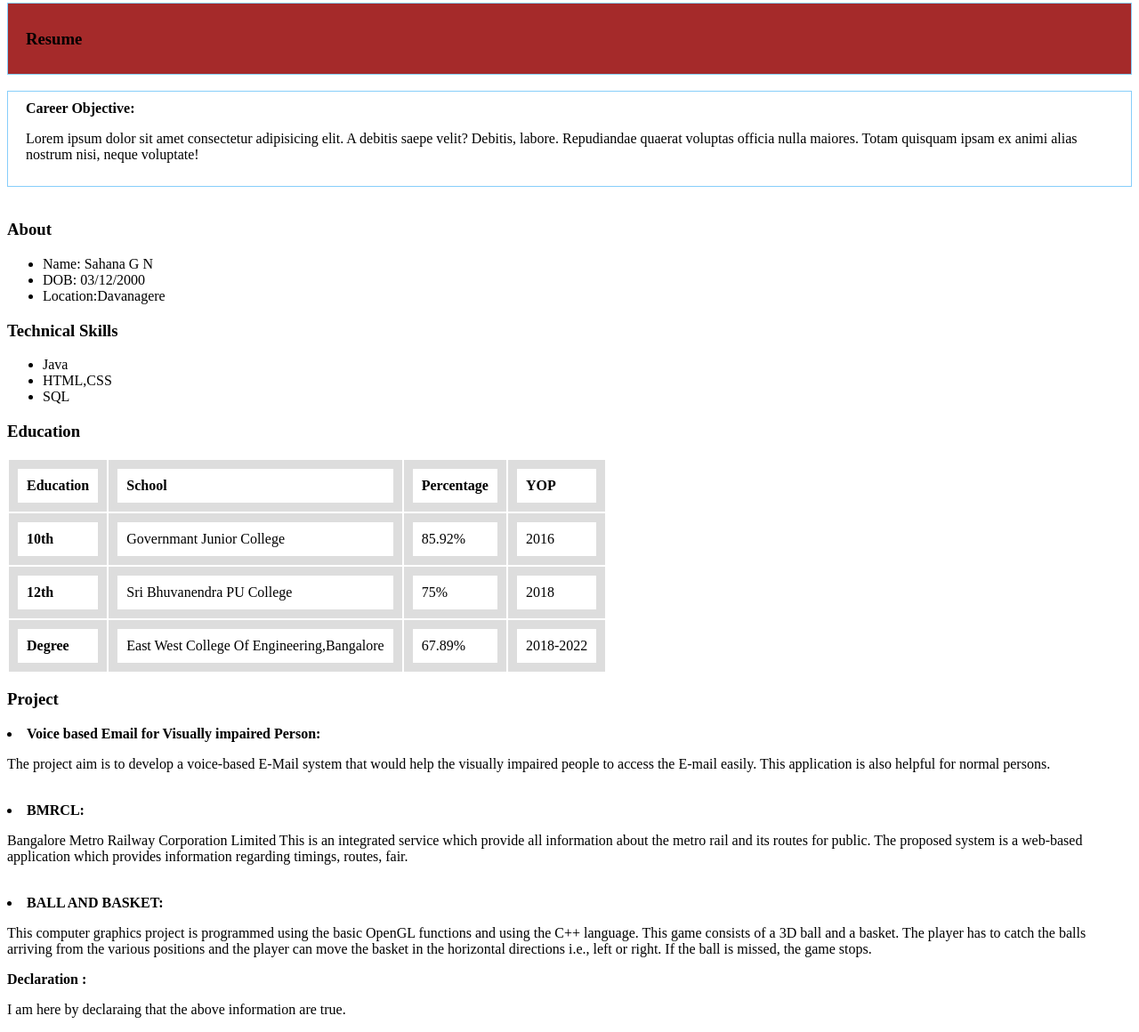
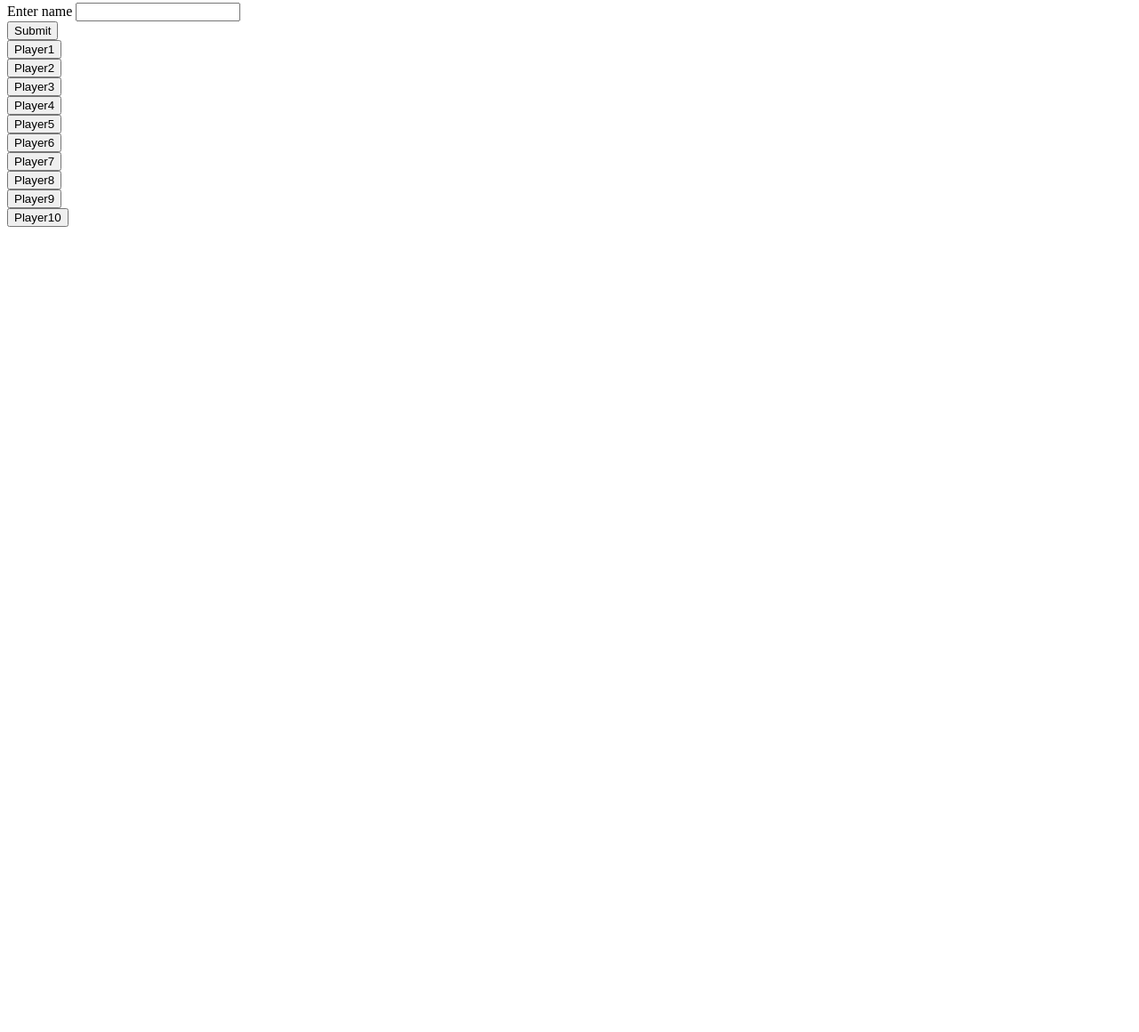
Before and after one commit to giberusahanagn/HTML, a plain HTML site: page files/sahana.html in a window 1280 px wide. Shown: the part 5-1165 px from the top of the page at 89% size. After the commit the page ends 800 px from the top, so only its background shows below. Drawn offline with Linux system fonts and the light colour scheme.

Commit message:
Add files via upload

```diff
--- a/files/sahana.html
+++ b/files/sahana.html
@@ -1,93 +1,133 @@
 <!DOCTYPE html>
-<html lang="en">
+<html>
 <head>
 
-    <title>Document</title>
-    <link rel="stylesheet" href="sahana.css">
+    <title>Page Title</title>
+  <script>
+    function display(){
+      console.log("calling details........");
+      let name=document.getElementById("name")
+       console.log(name)
+       console.log(name.value)
+     let details=document.getElementById("details")
+       details.innerHTML=name.value
+    }
+    function player1(){
+    //  console.log("calling details........");
+     let name1=document.getElementById("name1")
+    //    console.log(name1)
+    //   console.log(name1.value)
+       let details1=document.getElementById("details1")
+     details1.innerHTML="Virat Kohli"
+    }
+    function player2(){
+        let name2=document.getElementById("name2")
+        let details2=document.getElementById("details2")
+     details2.innerHTML="MS dhoni"
+    }
+    function player3(){
+        let name3=document.getElementById("name3")
+        let details3=document.getElementById("details3")
+     details3.innerHTML="Siraj"
+    }
+    function player4(){
+        let name4=document.getElementById("name4")
+        let details4=document.getElementById("details4")
+     details4.innerHTML="Devdath"
+    }
+    function player5(){
+        let name5=document.getElementById("name5")
+        let details5=document.getElementById("details5")
+     details5.innerHTML="Rishab"
+    }
+    function player6(){
+        let name6=document.getElementById("name6")
+        let details6=document.getElementById("details6")
+     details6.innerHTML="KL Rahul"
+    }
+    function player7(){
+        let name7=document.getElementById("name7")
+        let details7=document.getElementById("details7")
+     details7.innerHTML="Ravindra Jadeja"
+    }
+    function player8(){
+        let name8=document.getElementById("name8")
+        let details8=document.getElementById("details8")
+     details8.innerHTML="chahal"
+    }
+    function player9(){
+        let name9=document.getElementById("name9")
+        let details9=document.getElementById("details9")
+     details9.innerHTML="Rahul dravid"
+    }
+    function player10(){
+        let name10=document.getElementById("name10")
+        let details10=document.getElementById("details10")
+     details10.innerHTML="Anil"
+    }
+      </script>
 </head>
+
+
 <body>
-    <div class="box1">
-<h3>Resume</h3>
+  <form>
+      <div>
+    <div>
+      <label>Enter name</label>
+      <input type="text" id="name">
     </div>
-    <br>
-    <div class="box2">
-     <strong>   Career Objective:</strong>
-        <p>Lorem ipsum dolor sit amet consectetur adipisicing elit. A debitis saepe velit? Debitis, labore. Repudiandae quaerat voluptas officia nulla maiores. Totam quisquam
-            ipsam ex animi alias nostrum nisi, neque voluptate!</p>
+    <button onmouseover="display()">Submit</button>
+    <div id="details">
     </div>
-    <br>
-    <div class="box3">
-        <h3>About</h3>
-        <ul> <li>Name: Sahana G N</li>
-            <li>DOB: 03/12/2000</li>
-            <li>Location:Davanagere</li></ul>
+   </div>
+
+    <div>
+      <button onmouseover="player1()">Player1</button>
+      <span id="details1"> </span>
     </div>
-    <div class="TechnicalSkills">
-        <h3>Technical Skills</h3>
-        <ul>
-            <li>Java</li>
-            <li>HTML,CSS</li>
-            <li>SQL</li>
-        </ul>
-    </div>
-    <div class="Education">
-        <h3>Education</h3>
-        <table>
-            <thead>
-                <th>Education</th>
-                <th>School</th>
-                <th>Percentage</th>
-                <th>YOP</th>
-            </thead>
-<tbody>
-    <tr>
-        <td><strong>10th</strong></td>
-        <td>Governmant Junior College</td>
-        <td>85.92%</td>
-        <td>2016</td>
-    </tr>
-    <tr>
-        <td><strong>12th</strong></td>
-        <td>Sri Bhuvanendra PU College</td>
-        <td>75%</td>
-        <td>2018</td>
-    </tr>
-    <tr>
-        <td><strong>Degree</strong></td>
-        <td>East West College Of Engineering,Bangalore</td>
-        <td>67.89%</td>
-        <td>2018-2022</td>
-    </tr>
-</tbody>
-        </table>
-    </div>
-    <div class="Project">
-        <h3>Project</h3>
-       <li><strong>Voice based Email for Visually impaired Person:</strong> </li>
-     <p>   The project aim is to develop a voice-based E-Mail system
-        that would help the visually impaired people to access the
-        E-mail easily. This application is also helpful for normal
-        persons.</p>
-        <br>
-       <li><strong>BMRCL:</strong> </li>
-       <p>Bangalore Metro Railway Corporation Limited
-        This is an integrated service which provide all information about
-        the metro rail and its routes for public. The proposed system is a
-        web-based application which provides information regarding
-        timings, routes, fair.</p>
-        <br>
 
-        <li><strong>BALL AND BASKET:</strong></li>
-        <p>This computer graphics project is programmed using the basic
-            OpenGL functions and using the C++ language. This game
-            consists of a 3D ball and a basket. The player has to catch the
-            balls arriving from the various positions and the player can
-            move the basket in the horizontal directions i.e., left or right. If
-            the ball is missed, the game stops.</p>
-    </div>
-    <div class="declaration">
-        <strong>Declaration :</strong>
-        <p>I am here by declaraing that the above information are true.</p>
-    </div>
+    <div>
+        <button onmouseover="player2()">Player2</button>
+        <span id="details2"> </span>
+      </div>
+
+    <div>
+        <button onmouseover="player3()">Player3</button>
+        <span id="details3"> </span>
+      </div>
+
+    <div>
+        <button onmouseover="player4()">Player4</button>
+        <span id="details4"> </span>
+      </div>
+
+    <div>
+        <button onmouseover="player5()">Player5</button>
+        <span id="details5"> </span>
+      </div>
+
+    <div>
+        <button onmouseover="player6()">Player6</button>
+        <span id="details6"> </span>
+      </div>
+
+    <div>
+        <button onmouseover="player7()">Player7</button>
+        <span id="details7"> </span>
+      </div>
+      <div>
+        <button onmouseover="player8()">Player8</button>
+        <span id="details8"> </span>
+      </div>
+      <div>
+        <button onmouseover="player9()">Player9</button>
+        <span id="details9"> </span>
+      </div>
+      <div>
+        <button onmouseover="player10()">Player10</button>
+        <span id="details10"> </span>
+      </div>
+</form>
+
 </body>
 </html>
```
Also changed, not shown: files/calculator.html (added, +54 -0 lines), files/newOne.html (added, +102 -0 lines).
